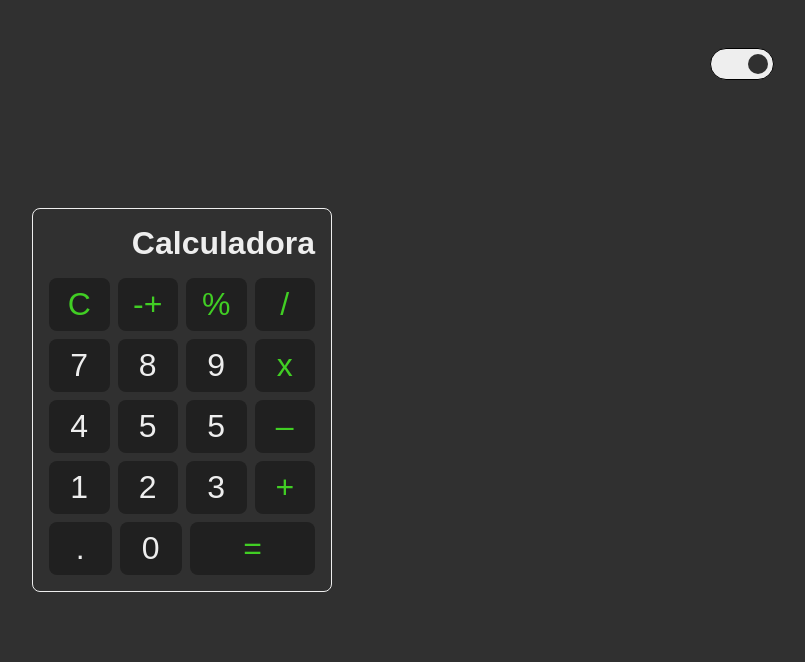
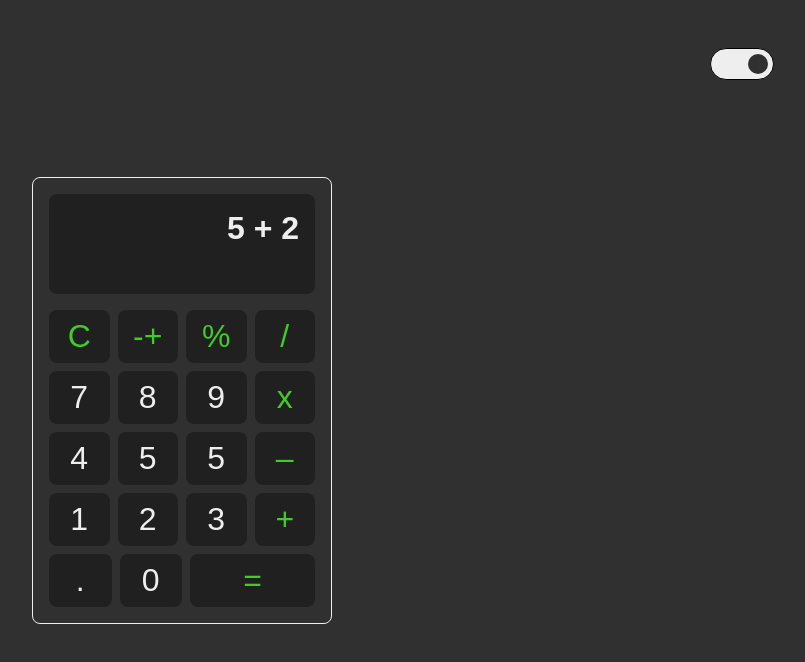
Before and after one commit to Marceometry/Calculadora-React, a React (Create React App) app: page / in a window 1280 px wide. Shown: the top 662 px of the page, without its empty margins (458-1263 px from the left). Built offline with nearby package versions, Linux system fonts and the light colour scheme.

Commit message:
add screen component

```diff
--- a/src/components/Calculator/index.jsx
+++ b/src/components/Calculator/index.jsx
@@ -1,10 +1,11 @@
+import { Screen } from '../Screen'
 import { Keyboard } from '../Keyboard'
 import CalculatorContainer from './styles'
 
 export function Calculator() {
     return (
         <CalculatorContainer>
-            <h1>Calculadora</h1>
+            <Screen />
 
             <Keyboard />
         </CalculatorContainer>
--- /dev/null
+++ b/src/components/Screen/index.jsx
@@ -0,0 +1,9 @@
+import StyledScreen from './styles'
+
+export function Screen() {
+    return (
+        <StyledScreen>
+            <h1>5 + 2</h1>
+        </StyledScreen>
+    )
+}
--- /dev/null
+++ b/src/components/Screen/styles.js
@@ -0,0 +1,11 @@
+import styled from "styled-components"
+
+const StyledScreen = styled.div`
+    width: 100%;
+    height: 100px;
+    padding: 1rem;
+    border-radius: 8px;
+    background: var(--background);
+`
+
+export default StyledScreen
```
